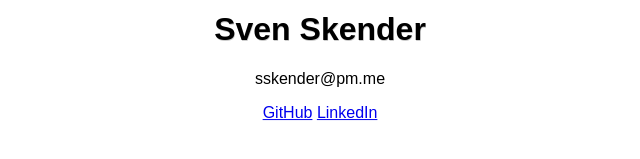
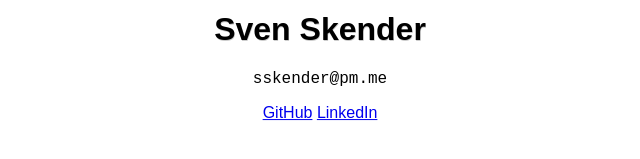
Before and after one commit to sskender/sskender.github.io, a plain HTML site: page index.html in a window 1280 px wide. Shown: the part 421-580 px from the top of the page, 320-960 px from the left. Drawn offline with Linux system fonts and the light colour scheme.

Commit message:
Set email font to monospace

```diff
--- a/css/style.css
+++ b/css/style.css
@@ -21,3 +21,7 @@ h1 {
     height: 150px;
     border-radius: 50%;
 }
+
+.email {
+    font-family: 'Courier New', Courier, monospace;
+}
--- a/index.html
+++ b/index.html
@@ -20,7 +20,7 @@
         <div class="container">
             <img class="profile" alt="profile photo" src="img/profile.jpeg" />
             <h1>Sven Skender</h1>
-            <p>sskender@pm.me</p>
+            <p class="email">sskender@pm.me</p>
             <div class="info">
                 <a href="https://github.com/sskender">GitHub</a>
                 <a href="https://www.linkedin.com/in/sskender/">LinkedIn</a>
```
